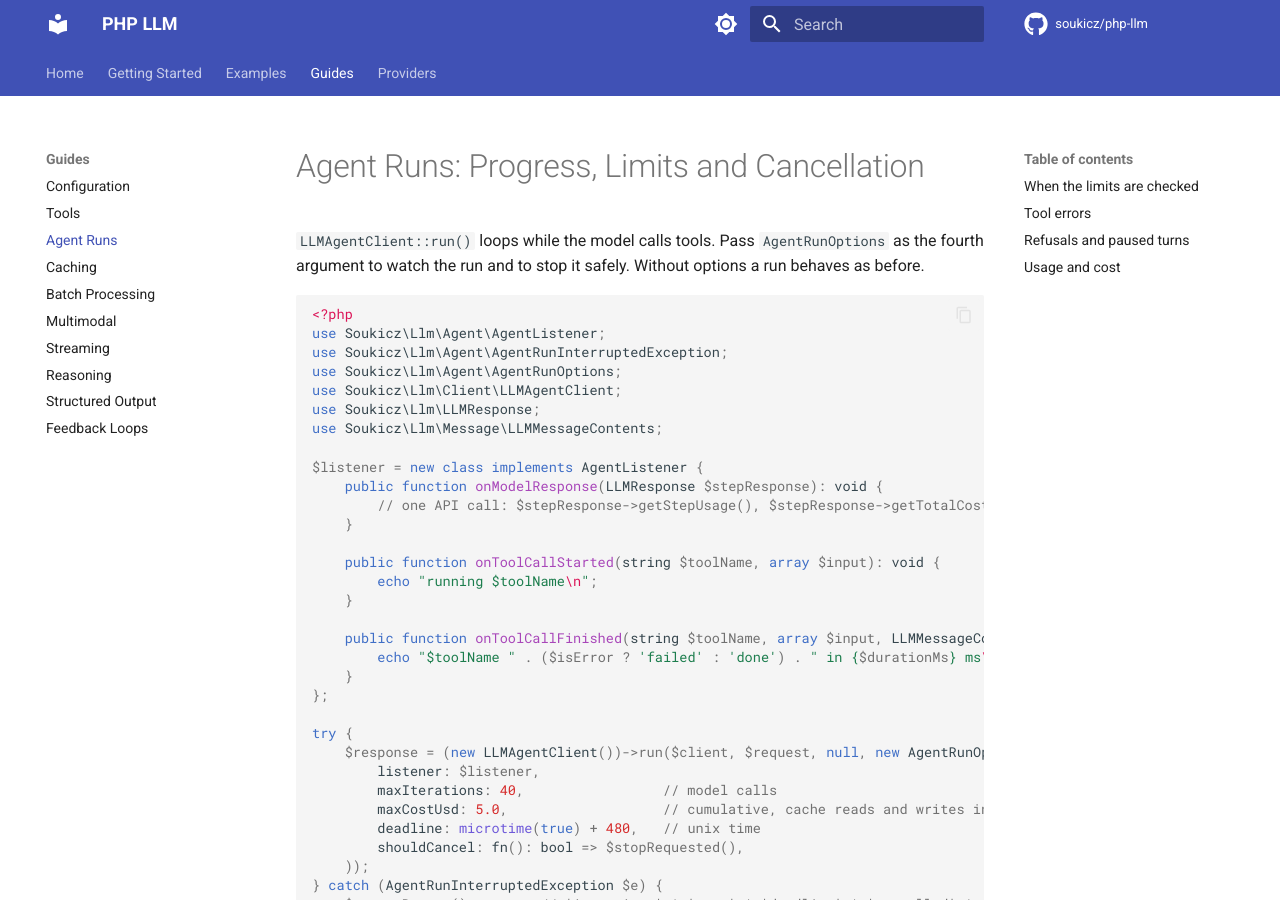
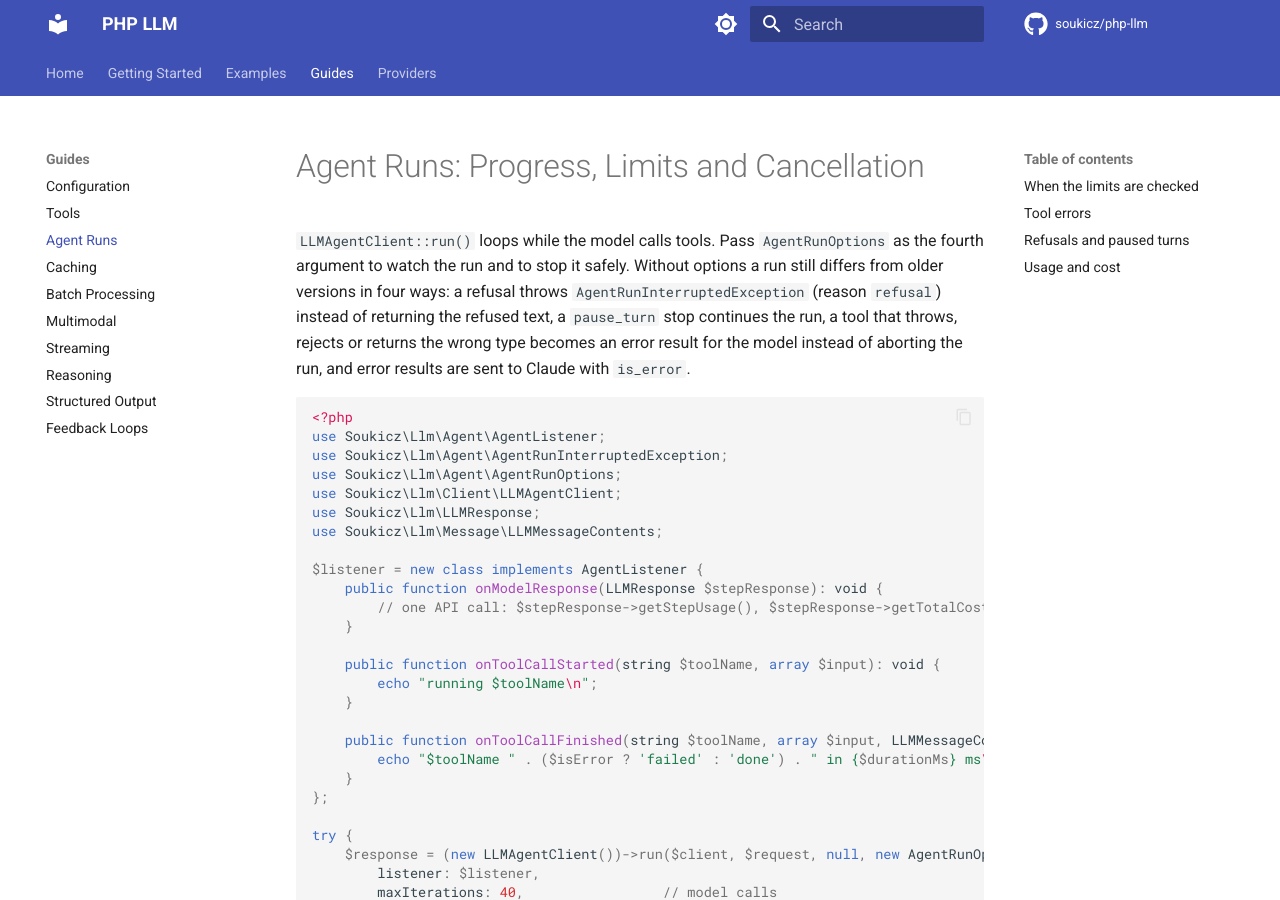
Before and after one commit to soukicz/php-llm, an MkDocs documentation site: the page built from docs/guides/agent-runs.md, in a window 1280 px wide and 900 px high. Built offline with MkDocs 1.6.1 and Material for MkDocs 9.7.7, drawn with Linux system fonts in a browser that asks for light colours; comment, search, counter and statistics services are not loaded; some of the changed text lies outside the part shown.

Commit message:
docs: correct claims that did not match the encoders
The final review found guides promising behaviour the code lacks: Gemini
never fills cacheRead, only Claude receives is_error, and the 'behaves as
before' line hid the refusal, pause_turn and tool-error changes that apply
even without options. Wrong docs make callers rely on things that are not
there, so each statement now matches the encoder it describes.

Co-Authored-By: Claude Opus 5.5 (1M context) <noreply@anthropic.com>

````diff
--- a/docs/guides/agent-runs.md
+++ b/docs/guides/agent-runs.md
@@ -1,7 +1,7 @@
 # Agent Runs: Progress, Limits and Cancellation
 
 `LLMAgentClient::run()` loops while the model calls tools. Pass `AgentRunOptions` as the fourth argument to watch
-the run and to stop it safely. Without options a run behaves as before.
+the run and to stop it safely. Without options a run still differs from older versions in four ways: a refusal throws `AgentRunInterruptedException` (reason `refusal`) instead of returning the refused text, a `pause_turn` stop continues the run, a tool that throws, rejects or returns the wrong type becomes an error result for the model instead of aborting the run, and error results are sent to Claude with `is_error`.
 
 ```php
 <?php
````
Also changed, not shown: other parts of docs/guides/agent-runs.md (+1 -1 lines), docs/guides/caching.md (+1 -1 lines), docs/guides/reasoning.md (+1 -1 lines), docs/guides/tools.md (+1 -1 lines), docs/providers/README.md (+1 -1 lines).
